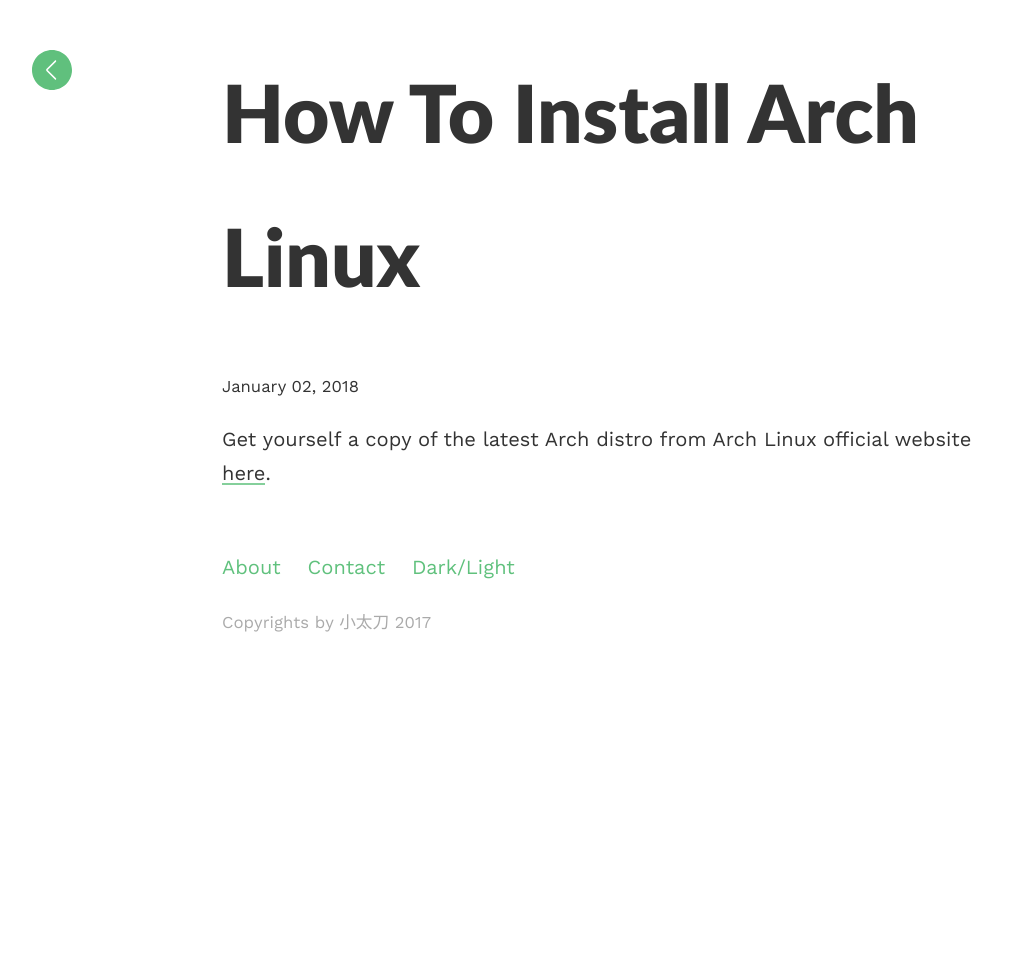
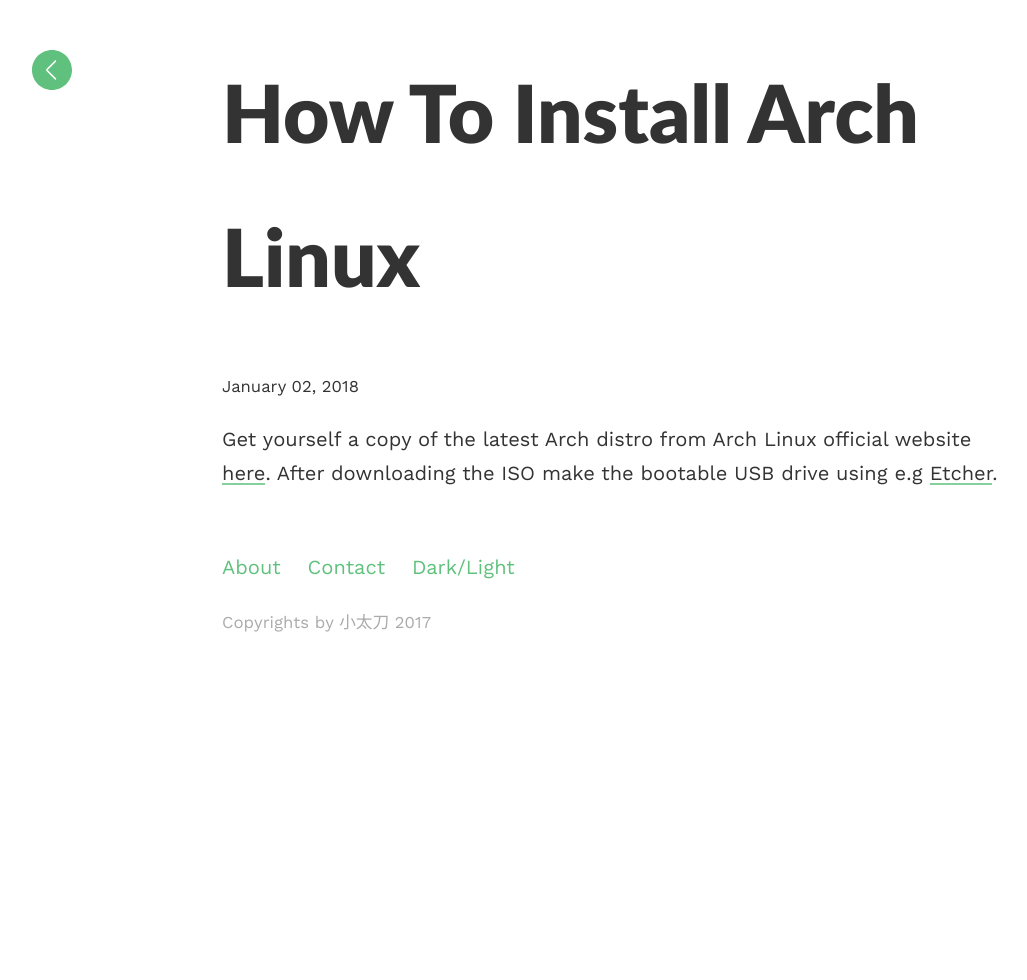
Before and after one commit to evgeniyantipin/evgeniyantipin.github.io, a Jekyll site: the page built from _posts/2018-01-02-how-to-install-arch-linux.md, in a window 1280 px wide. Shown: the whole page, without its empty margins (18-1045 px from the left). Built offline with Jekyll 4.4.1, drawn with Linux system fonts in a browser that asks for light colours.

Commit message:
Update 2018-01-02-how-to-install-arch-linux.md

```diff
--- a/_posts/2018-01-02-how-to-install-arch-linux.md
+++ b/_posts/2018-01-02-how-to-install-arch-linux.md
@@ -6,4 +6,4 @@ categories: arch linux
 ---
 
 
-Get yourself a copy of the latest Arch distro from Arch Linux official website [here](https://www.archlinux.org/download/){: target="_blank"}.
+Get yourself a copy of the latest Arch distro from Arch Linux official website [here](https://www.archlinux.org/download/){: target="_blank"}. After downloading the ISO make the bootable USB drive using e.g [Etcher](https://etcher.io/){: target="_blank"}.
```
